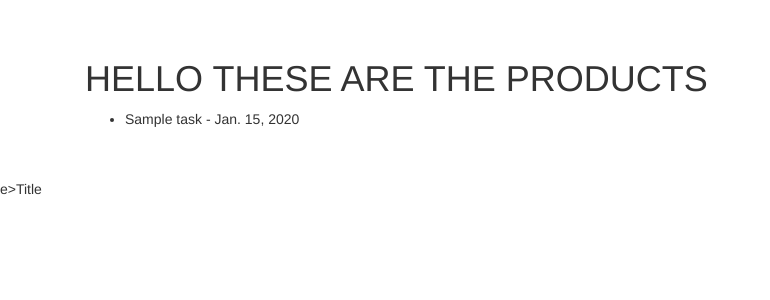
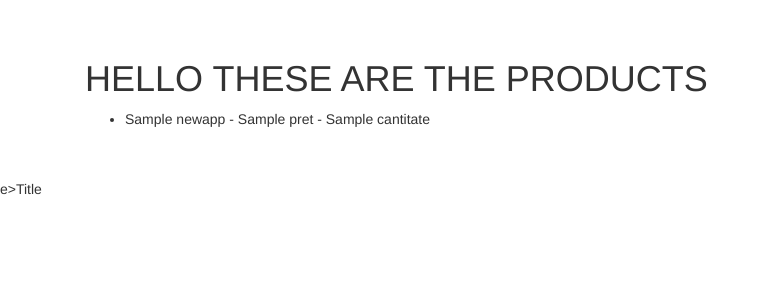
Before and after one commit to PaulAri/restaurant, a Django app: template newapp/templates/newapp/produse_list.html in a window 1280 px wide. Shown: the part 51-351 px from the top of the page, without its empty margins (0-770 px from the left). Run offline with Django 3.2, Linux system fonts and the light colour scheme; the template is opened without the code that fills it: most values are stand-ins (such as "Sample title", 1, 10 or a date in 2020); some libraries are stand-ins or nearby versions.

Commit message:
second commit

```diff
--- a/newapp/templates/newapp/produse_list.html
+++ b/newapp/templates/newapp/produse_list.html
@@ -6,10 +6,10 @@
 
     {% block content %}
     <ul>
-    {% for task in object_list %}
-        <li>{{ task.title}} - {{ task.created_at | date }}</li>
+    {% for newapp in object_list %}
+        <li>{{ newapp.title}} - {{ newapp.pret}} - {{ newapp.cantitate}}</li>
     {% empty %}
-        <li>No articles yet.</li>
+        <li>No food yet :( .</li>
     {% endfor %}
     </ul>
     {% endblock %}
```
Also changed, not shown: 1 other file.
